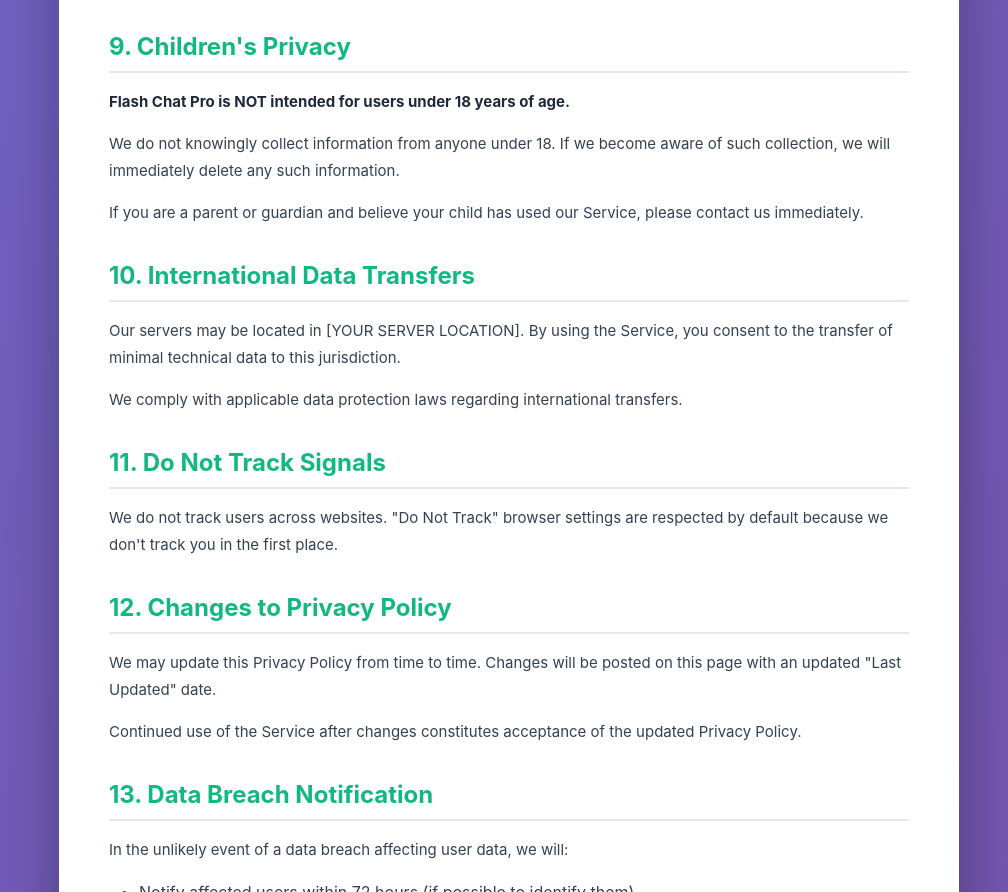
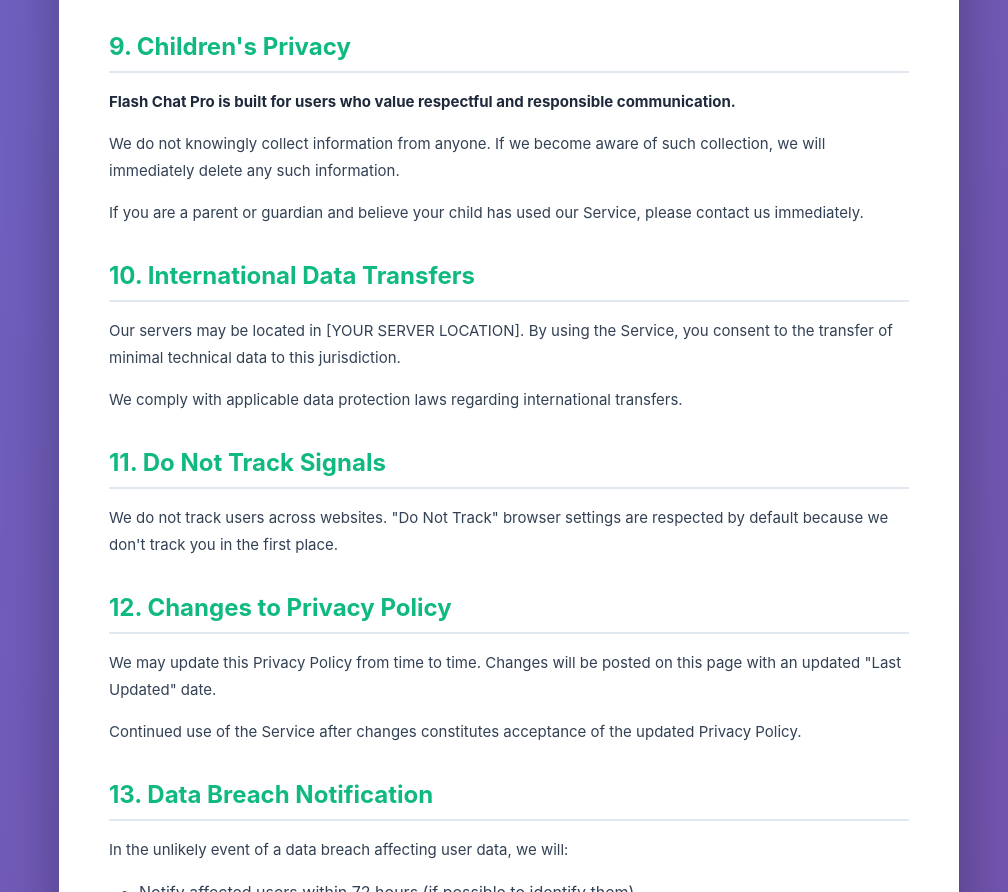
Before and after one commit to abhigdrv/simple-node-chat, a website: page public/privacy.html in a window 1280 px wide. Shown: the part 4645-5537 px from the top of the page, without its empty margins (131-1139 px from the left). Drawn offline with Linux system fonts and the light colour scheme.

Commit message:
fix: minor fix

```diff
--- a/public/privacy.html
+++ b/public/privacy.html
@@ -349,8 +349,8 @@
     </ul>
 
     <h2>9. Children's Privacy</h2>
-    <p><strong>Flash Chat Pro is NOT intended for users under 18 years of age.</strong></p>
-    <p>We do not knowingly collect information from anyone under 18. If we become aware of such collection, we will immediately delete any such information.</p>
+    <p><strong>Flash Chat Pro is built for users who value respectful and responsible communication.</strong></p>
+    <p>We do not knowingly collect information from anyone. If we become aware of such collection, we will immediately delete any such information.</p>
     <p>If you are a parent or guardian and believe your child has used our Service, please contact us immediately.</p>
 
     <h2>10. International Data Transfers</h2>
```
